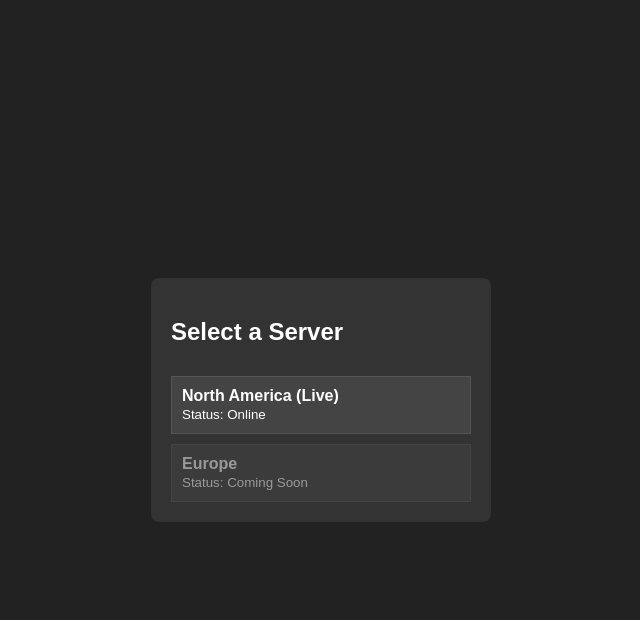
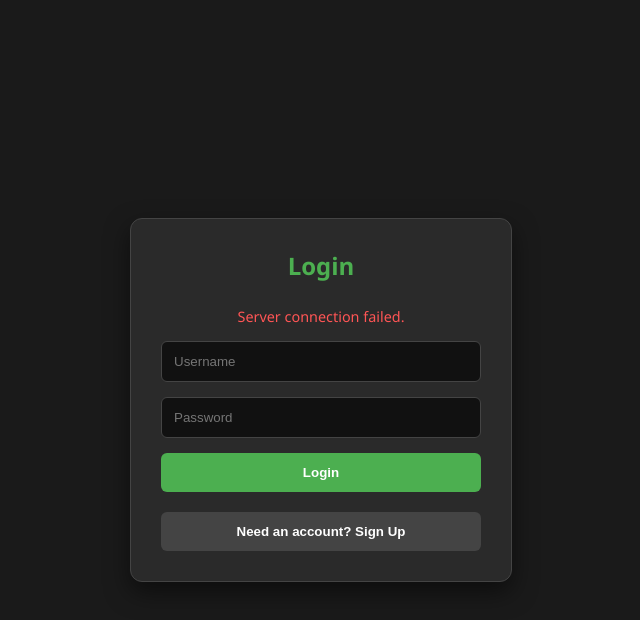
Before and after one commit to handkeolivia5-dotcom/handkeolivia5-dotcom.github.io, a website: page index.html in a window 1280 px wide. Both pictures are taken after a click on the button "Login". Shown: the whole page, without its empty margins (319-959 px from the left). Drawn offline with nearby package versions, Linux system fonts and the light colour scheme; no server answers.

Commit message:
Update index.html

```diff
--- a/index.html
+++ b/index.html
@@ -5,26 +5,41 @@
     <meta name="viewport" content="width=device-width, initial-scale=1.0">
     <title>My MMO</title>
     <style>
-        body { margin: 0; background: #222; color: white; font-family: sans-serif; display: flex; justify-content: center; align-items: center; height: 100vh; }
-        .screen { display: none; flex-direction: column; gap: 10px; background: #333; padding: 20px; border-radius: 8px; width: 300px; }
+        body { margin: 0; background: #1a1a1a; color: white; font-family: 'Segoe UI', Tahoma, Geneva, Verdana, sans-serif; display: flex; justify-content: center; align-items: center; height: 100vh; overflow: hidden; }
+        .screen { display: none; flex-direction: column; gap: 15px; background: #2a2a2a; padding: 30px; border-radius: 12px; width: 320px; box-shadow: 0 10px 25px rgba(0,0,0,0.5); border: 1px solid #444; }
         .active { display: flex; }
-        input, button { padding: 10px; border-radius: 4px; border: none; }
-        button { background: #4CAF50; color: white; cursor: pointer; }
+        h2 { margin: 0 0 10px 0; text-align: center; color: #4CAF50; }
+        input, button { padding: 12px; border-radius: 6px; border: 1px solid #444; background: #111; color: white; outline: none; }
+        input:focus { border-color: #4CAF50; }
+        button { background: #4CAF50; border: none; font-weight: bold; cursor: pointer; transition: background 0.2s; }
         button:hover { background: #45a049; }
-        .server-card { background: #444; padding: 10px; cursor: pointer; border: 1px solid #555; }
-        .server-card:hover { border-color: #4CAF50; }
+        .secondary-btn { background: #444; margin-top: 5px; }
+        .secondary-btn:hover { background: #555; }
+        .server-card { background: #333; padding: 15px; cursor: pointer; border: 2px solid transparent; border-radius: 8px; transition: 0.2s; }
+        .server-card:hover { border-color: #4CAF50; background: #383838; }
+        #message-box { font-size: 0.9em; text-align: center; min-height: 1.2em; }
+        .error { color: #ff5555; }
+        .success { color: #55ff55; }
+        #gameCanvas { background: #000; width: 100%; height: 100%; border-radius: 4px; }
     </style>
 </head>
 <body>
 
+    <!-- 1. Auth Screen -->
     <div id="auth-screen" class="screen active">
-        <h2>Welcome Survivor</h2>
+        <h2 id="auth-title">Login</h2>
+        <div id="message-box"></div>
+
         <input type="text" id="username" placeholder="Username">
+        <!-- Email field only shown during Signup -->
+        <input type="email" id="email" placeholder="Email Address" style="display: none;">
         <input type="password" id="password" placeholder="Password">
-        <button onclick="handleAuth('login')">Login</button>
-        <button style="background:#555" onclick="handleAuth('signup')">Sign Up</button>
+
+        <button id="primary-auth-btn" onclick="performAuth()">Login</button>
+        <button class="secondary-btn" id="toggle-auth-btn" onclick="toggleAuthMode()">Need an account? Sign Up</button>
     </div>
 
+    <!-- 2. Server Selection Screen -->
     <div id="server-screen" class="screen">
         <h2>Select a Server</h2>
         <div class="server-card" onclick="joinServer('https://your-render-url.onrender.com')">
@@ -37,39 +52,120 @@
         </div>
     </div>
 
-    <div id="game-screen" class="screen" style="width: 80vw; height: 80vh;">
+    <!-- 3. The Game Canvas -->
+    <div id="game-screen" class="screen" style="width: 90vw; height: 90vh;">
         <canvas id="gameCanvas"></canvas>
     </div>
 
     <script src="https://cdn.socket.io/4.7.5/socket.io.min.js"></script>
     <script>
+        let isSignupMode = false;
+        const RENDER_URL = "https://your-render-url.onrender.com"; // REPLACE THIS with your actual URL
+
         function showScreen(screenId) {
             document.querySelectorAll('.screen').forEach(s => s.classList.remove('active'));
             document.getElementById(screenId).classList.add('active');
         }
 
-        async function handleAuth(type) {
-            // For now, we'll simulate a successful login
-            // Later, you'll fetch() to your Render server's login endpoint
-            console.log(`${type} attempt...`);
-            showScreen('server-screen');
+        function toggleAuthMode() {
+            isSignupMode = !isSignupMode;
+            const title = document.getElementById('auth-title');
+            const emailInput = document.getElementById('email');
+            const primaryBtn = document.getElementById('primary-auth-btn');
+            const toggleBtn = document.getElementById('toggle-auth-btn');
+            const msgBox = document.getElementById('message-box');
+
+            msgBox.innerText = "";
+            if (isSignupMode) {
+                title.innerText = "Sign Up";
+                emailInput.style.display = "block";
+                primaryBtn.innerText = "Create Account";
+                toggleBtn.innerText = "Already have an account? Login";
+            } else {
+                title.innerText = "Login";
+                emailInput.style.display = "none";
+                primaryBtn.innerText = "Login";
+                toggleBtn.innerText = "Need an account? Sign Up";
+            }
+        }
+
+        async function performAuth() {
+            const username = document.getElementById('username').value;
+            const password = document.getElementById('password').value;
+            const email = document.getElementById('email').value;
+            const msgBox = document.getElementById('message-box');
+
+            const endpoint = isSignupMode ? '/signup' : '/login';
+            const payload = { username, password };
+            if (isSignupMode) payload.email = email;
+
+            msgBox.innerText = "Connecting...";
+            msgBox.className = "";
+
+            try {
+                const response = await fetch(`${RENDER_URL}${endpoint}`, {
+                    method: 'POST',
+                    headers: { 'Content-Type': 'application/json' },
+                    body: JSON.stringify(payload)
+                });
+
+                const data = await response.json();
+
+                if (data.success) {
+                    msgBox.className = "success";
+                    msgBox.innerText = data.message;
+                    setTimeout(() => showScreen('server-screen'), 1000);
+                } else {
+                    msgBox.className = "error";
+                    msgBox.innerText = data.message;
+                }
+            } catch (err) {
+                msgBox.className = "error";
+                msgBox.innerText = "Server connection failed.";
+                console.error(err);
+            }
         }
 
         function joinServer(url) {
-            console.log("Connecting to:", url);
+            console.log("Connecting to world...");
             const socket = io(url);
+            const username = document.getElementById('username').value;
 
             socket.on('connect', () => {
                 showScreen('game-screen');
+                socket.emit('join-game', username);
                 initGame(socket);
+            });
+
+            socket.on('connect_error', () => {
+                alert("Failed to connect to game server.");
             });
         }
 
         function initGame(socket) {
             const canvas = document.getElementById('gameCanvas');
             const ctx = canvas.getContext('2d');
-            console.log("Game loop started!");
-            // Drawing logic goes here
+
+            // Basic Responsive Canvas
+            function resize() {
+                canvas.width = canvas.parentElement.clientWidth;
+                canvas.height = canvas.parentElement.clientHeight;
+            }
+            window.onresize = resize;
+            resize();
+
+            function draw() {
+                ctx.fillStyle = '#000';
+                ctx.fillRect(0, 0, canvas.width, canvas.height);
+
+                ctx.fillStyle = '#4CAF50';
+                ctx.font = "20px Arial";
+                ctx.fillText("Connected as: " + socket.id, 20, 40);
+                ctx.fillText("World rendering starting soon...", 20, 80);
+
+                requestAnimationFrame(draw);
+            }
+            draw();
         }
     </script>
 </body>
```
